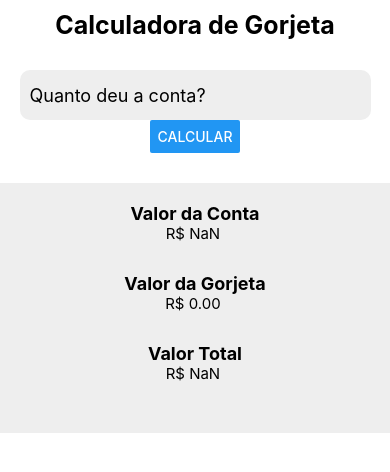
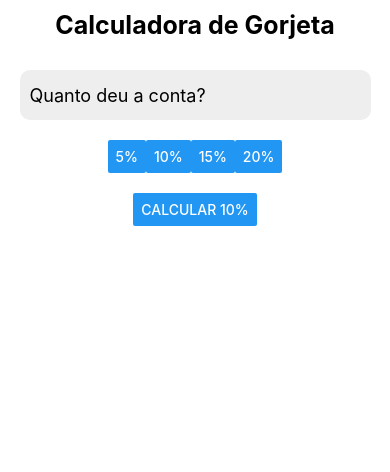
Before and after one commit to AirtonM/calcGorjeta, a React Native app: screen / in a window 390 px wide. Shown: the top 472 px of the page. Built offline with nearby package versions, Linux system fonts and the light colour scheme.

Commit message:
Versão com Botões de porcentagem

```diff
--- a/App.js
+++ b/App.js
@@ -46,16 +46,25 @@ const ResultItem = styled.Text`
   margin-bottom: 30px;
 `;
 
+const PctArea = styled.View`
+  flex-direction: row;
+  margin: 20px;
+`;
+const PctItem = styled.Button`
+
+`;
+
 export default() => {
 
   const [bill, setBill] = useState('');
   const [tip, setTip] = useState(0);
+  const [pct, setPct] = useState(10);
 
   const calc = () => {
     let nBill = parseFloat(bill);
 
     if(nBill) {
-      setTrp ( (10/100) * nBill );
+      setTip ( (pct/100) * nBill );
     }else {
       alert("Digite o valor da conta")
     }
@@ -73,18 +82,27 @@ export default() => {
         value={bill}
         onChangeText={n=>setBill(n)}
       />
-      <CalcButton title="Calcular" onPress={calc} />
+      <PctArea>
+        <PctItem title="5%" onPress={() => setPct(5)} />
+        <PctItem title="10%" onPress={() => setPct(10)} />
+        <PctItem title="15%" onPress={() => setPct(15)} />
+        <PctItem title="20%" onPress={() => setPct(20)} />
+      </PctArea>
 
+      <CalcButton title={`Calcular ${pct}%`} onPress={calc} />
+
+      {tip > 0 &&
         <ResultArea>
           <ResultItemTitle>Valor da Conta</ResultItemTitle>
           <ResultItem>R$ {parseFloat(bill).toFixed(2)} </ResultItem>
 
           <ResultItemTitle>Valor da Gorjeta</ResultItemTitle>
-        <ResultItem>R$ {tip.toFixed(2)} </ResultItem>
+          <ResultItem>R$ {tip.toFixed(2) } ({pct}%)</ResultItem>
 
           <ResultItemTitle>Valor Total</ResultItemTitle>
           <ResultItem>R$ {(parseFloat(bill) + tip).toFixed(2)} </ResultItem>
         </ResultArea>
+      }
     </Page>
   );
 }
```
Lines whose indentation alone changed are shown as unchanged.
